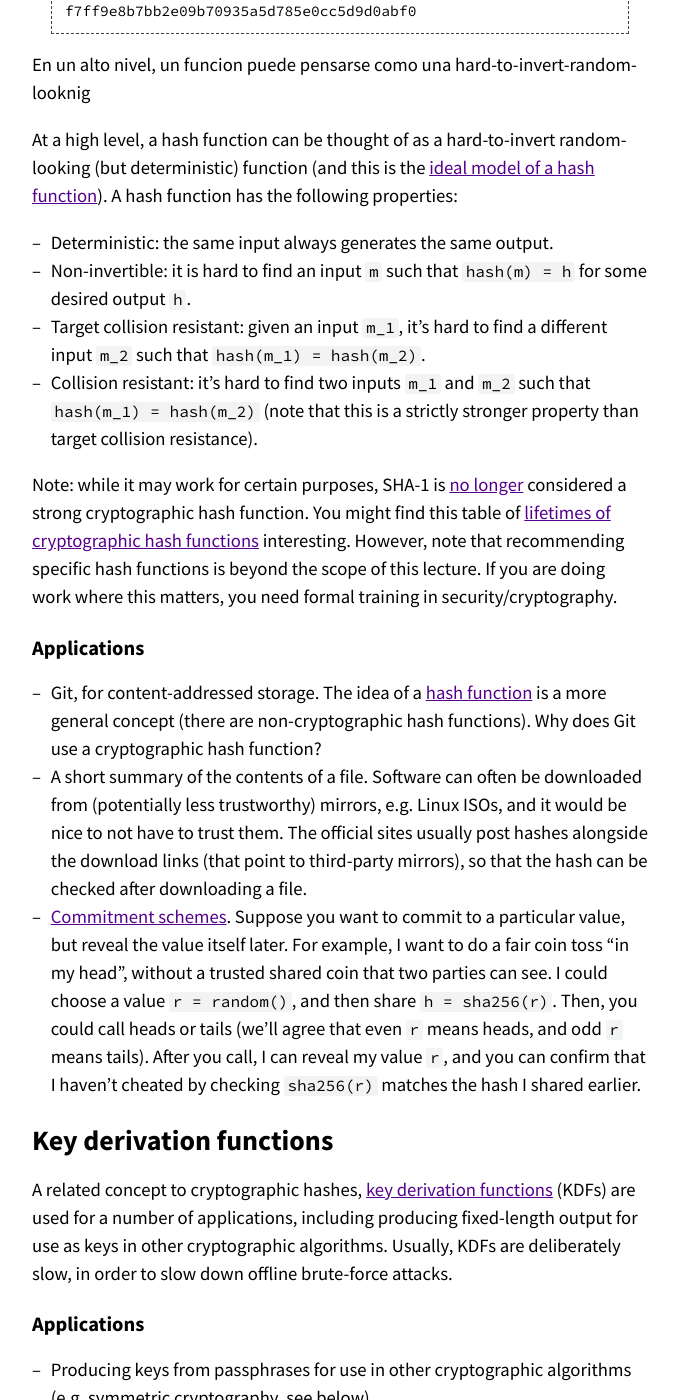
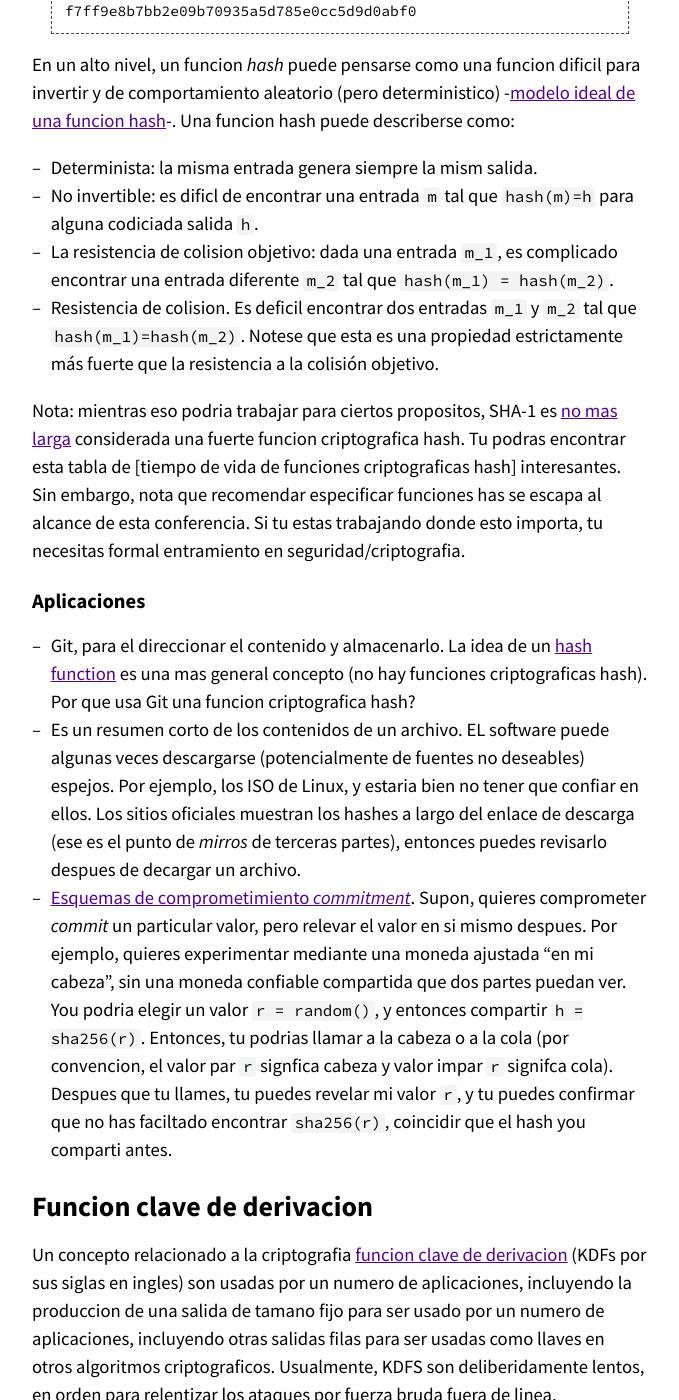
Before and after one commit to missing-semester-esp/missing-semester-esp.github.io, a Jekyll site: the page built from _2020/security-esp.md, in a window 1280 px wide and 1400 px high, scrolled down 2348 px. Shown: the whole window, without its empty margins (300-979 px from the left). Built offline with Jekyll 4.4.1, drawn with Linux system fonts in a browser that asks for light colours; some of the changed text lies outside the part shown.

Commit message:
feat(security-page): applications

````diff
--- a/_2020/security-esp.md
+++ b/_2020/security-esp.md
@@ -74,67 +74,50 @@ $ printf 'Hola' | sha1sum
 f7ff9e8b7bb2e09b70935a5d785e0cc5d9d0abf0
 ```
 
-En un alto nivel, un funcion puede pensarse como una hard-to-invert-random-looknig
+En un alto nivel, un funcion *hash* puede pensarse como una funcion dificil para invertir y de comportamiento
+aleatorio (pero deterministico) -[modelo ideal de una funcion hash](https://en.wikipedia.org/wiki/Random_oracle)-.
+Una funcion hash puede describerse como:
+- Determinista: la misma entrada genera siempre la mism salida.
+- No invertible: es dificl de encontrar una entrada `m` tal que `hash(m)=h` para alguna codiciada salida `h`.
+- La resistencia de colision objetivo: dada una entrada `m_1`, es complicado encontrar una entrada diferente
+`m_2` tal que `hash(m_1) = hash(m_2)`.
+- Resistencia de colision. Es deficil encontrar dos entradas `m_1` y `m_2` tal que `hash(m_1)=hash(m_2)`.
+Notese que esta es una propiedad estrictamente más fuerte que la resistencia a
+la colisión objetivo.
+
+Nota: mientras eso podria trabajar para ciertos propositos, SHA-1 es [no mas larga](https://shattered.io/)
+considerada una fuerte funcion criptografica hash. Tu podras encontrar esta tabla de
+[tiempo de vida de funciones criptograficas hash] interesantes. Sin embargo, nota que recomendar especificar
+funciones has se escapa al alcance de esta conferencia. Si tu estas trabajando donde esto importa, tu necesitas
+formal entramiento en seguridad/criptografia.
+
+## Aplicaciones
+- Git, para el direccionar el contenido y almacenarlo. La idea de un [hash
+function](https://en.wikipedia.org/wiki/Hash_function) es una mas general concepto
+(no hay funciones criptograficas hash). Por que usa Git una funcion criptografica hash?
+- Es un resumen corto de los contenidos de un archivo. EL software puede algunas veces descargarse
+ (potencialmente de fuentes no deseables) espejos. Por ejemplo, los ISO de Linux, y estaria bien no tener que confiar
+ en ellos. Los sitios oficiales muestran los hashes a largo del enlace de descarga (ese es el punto de *mirros* de terceras partes),
+ entonces puedes revisarlo despues de decargar un archivo.
+ - [Esquemas de comprometimiento *commitment*](https://en.wikipedia.org/wiki/Commitment_scheme).
+Supon, quieres comprometer *commit* un particular valor, pero relevar el valor en si mismo despues. Por ejemplo, quieres experimentar
+mediante una moneda ajustada "en mi cabeza", sin una moneda confiable compartida que dos partes puedan ver. You podria elegir un valor
+`r = random()`, y entonces compartir `h = sha256(r)`.  Entonces, tu podrias llamar a la cabeza o a la cola (por convencion, el valor par `r`
+signfica cabeza y valor impar `r` signifca cola). Despues que tu llames, tu puedes revelar mi valor `r`, y tu puedes confirmar que no has faciltado
+encontrar `sha256(r)`, coincidir que el hash you comparti antes.
 
 
-At a high level, a hash function can be thought of as a hard-to-invert
-random-looking (but deterministic) function (and this is the [ideal model of a
-hash function](https://en.wikipedia.org/wiki/Random_oracle)). A hash function
-has the following properties:
+# Funcion clave de derivacion
+Un concepto relacionado a la criptografia [funcion clave de derivacion](https://en.wikipedia.org/wiki/Key_derivation_function) (KDFs por sus siglas en ingles)
+son usadas por un numero de aplicaciones, incluyendo la produccion de una salida de tamano fijo para ser usado por un numero de aplicaciones, incluyendo otras salidas filas para ser usadas como llaves en otros algoritmos criptograficos. Usualmente, KDFS son deliberidamente lentos, en orden para relentizar los ataques por fuerza bruda fuera de linea.
 
-- Deterministic: the same input always generates the same output.
-- Non-invertible: it is hard to find an input `m` such that `hash(m) = h` for
-some desired output `h`.
-- Target collision resistant: given an input `m_1`, it's hard to find a
-different input `m_2` such that `hash(m_1) = hash(m_2)`.
-- Collision resistant: it's hard to find two inputs `m_1` and `m_2` such that
-`hash(m_1) = hash(m_2)` (note that this is a strictly stronger property than
-target collision resistance).
+## Aplicaciones
 
-Note: while it may work for certain purposes, SHA-1 is [no
-longer](https://shattered.io/) considered a strong cryptographic hash function.
-You might find this table of [lifetimes of cryptographic hash
-functions](https://valerieaurora.org/hash.html) interesting. However, note that
-recommending specific hash functions is beyond the scope of this lecture. If you
-are doing work where this matters, you need formal training in
-security/cryptography.
+- Produccion llaves desde fraeses para usarse en otros algoritmos (por ejemplo, algoritmos criptograficos, ver abajo).
+- Almacenamiento de credenciales para autenticacion. El almacenamiento de contrasenas sobre texto plano es malo; la manera correcta es generar
+y almacenar una [sal](https://en.wikipedia.org/wiki/Salt_(cryptography)) aleatoria `sal = aleatoria()` para cada usuario, guarda
+`KDF(contrasena + sal)`, y verifica los intento de iniciar sesion por cada recalculo de la KDF dada la contrasena ingresada y la sal guardada.
 
-## Applications
-
-- Git, for content-addressed storage. The idea of a [hash
-function](https://en.wikipedia.org/wiki/Hash_function) is a more general
-concept (there are non-cryptographic hash functions). Why does Git use a
-cryptographic hash function?
-- A short summary of the contents of a file. Software can often be downloaded
-from (potentially less trustworthy) mirrors, e.g. Linux ISOs, and it would be
-nice to not have to trust them. The official sites usually post hashes
-alongside the download links (that point to third-party mirrors), so that the
-hash can be checked after downloading a file.
-- [Commitment schemes](https://en.wikipedia.org/wiki/Commitment_scheme).
-Suppose you want to commit to a particular value, but reveal the value itself
-later. For example, I want to do a fair coin toss "in my head", without a
-trusted shared coin that two parties can see. I could choose a value `r =
-random()`, and then share `h = sha256(r)`. Then, you could call heads or tails
-(we'll agree that even `r` means heads, and odd `r` means tails). After you
-call, I can reveal my value `r`, and you can confirm that I haven't cheated by
-checking `sha256(r)` matches the hash I shared earlier.
-
-# Key derivation functions
-
-A related concept to cryptographic hashes, [key derivation
-functions](https://en.wikipedia.org/wiki/Key_derivation_function) (KDFs) are
-used for a number of applications, including producing fixed-length output for
-use as keys in other cryptographic algorithms. Usually, KDFs are deliberately
-slow, in order to slow down offline brute-force attacks.
-
-## Applications
-
-- Producing keys from passphrases for use in other cryptographic algorithms
-(e.g. symmetric cryptography, see below).
-- Storing login credentials. Storing plaintext passwords is bad; the right
-approach is to generate and store a random
-[salt](https://en.wikipedia.org/wiki/Salt_(cryptography)) `salt = random()` for
-each user, store `KDF(password + salt)`, and verify login attempts by
 re-computing the KDF given the entered password and the stored salt.
 
 # Symmetric cryptography
````
